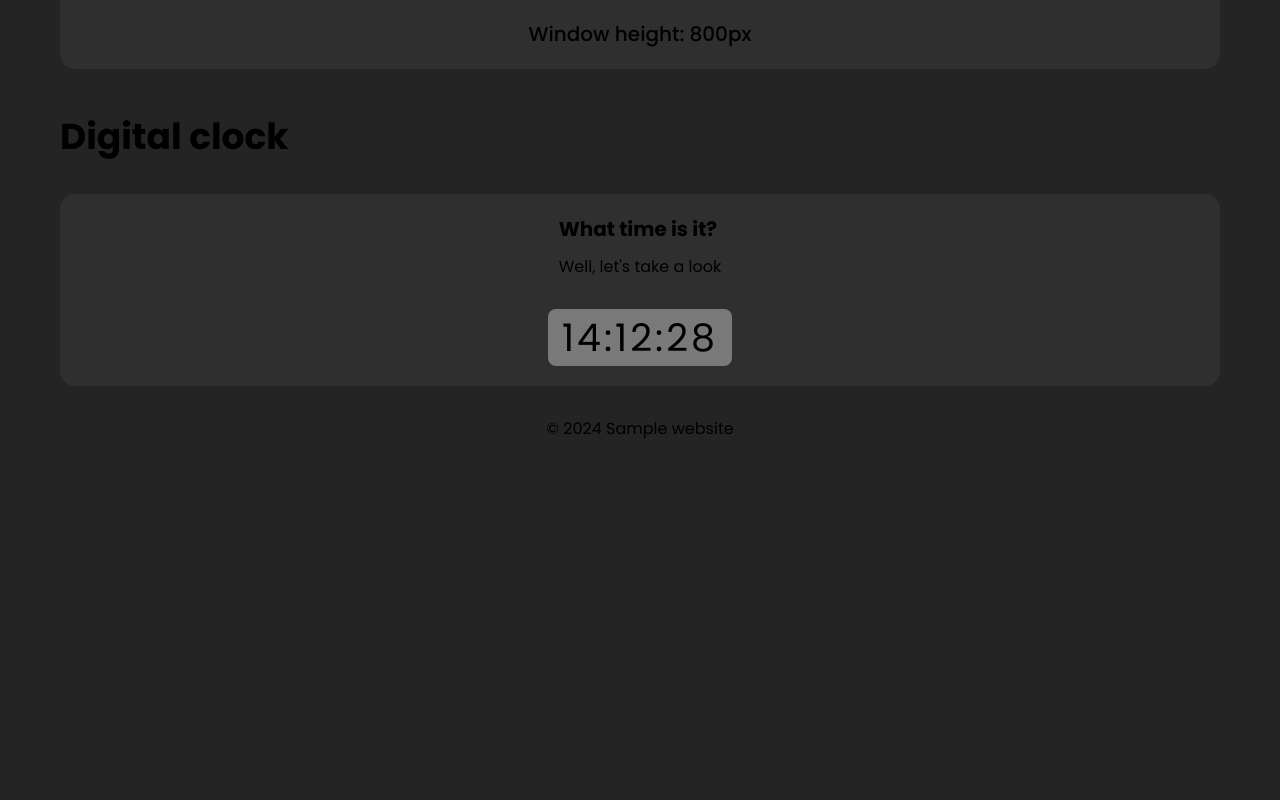
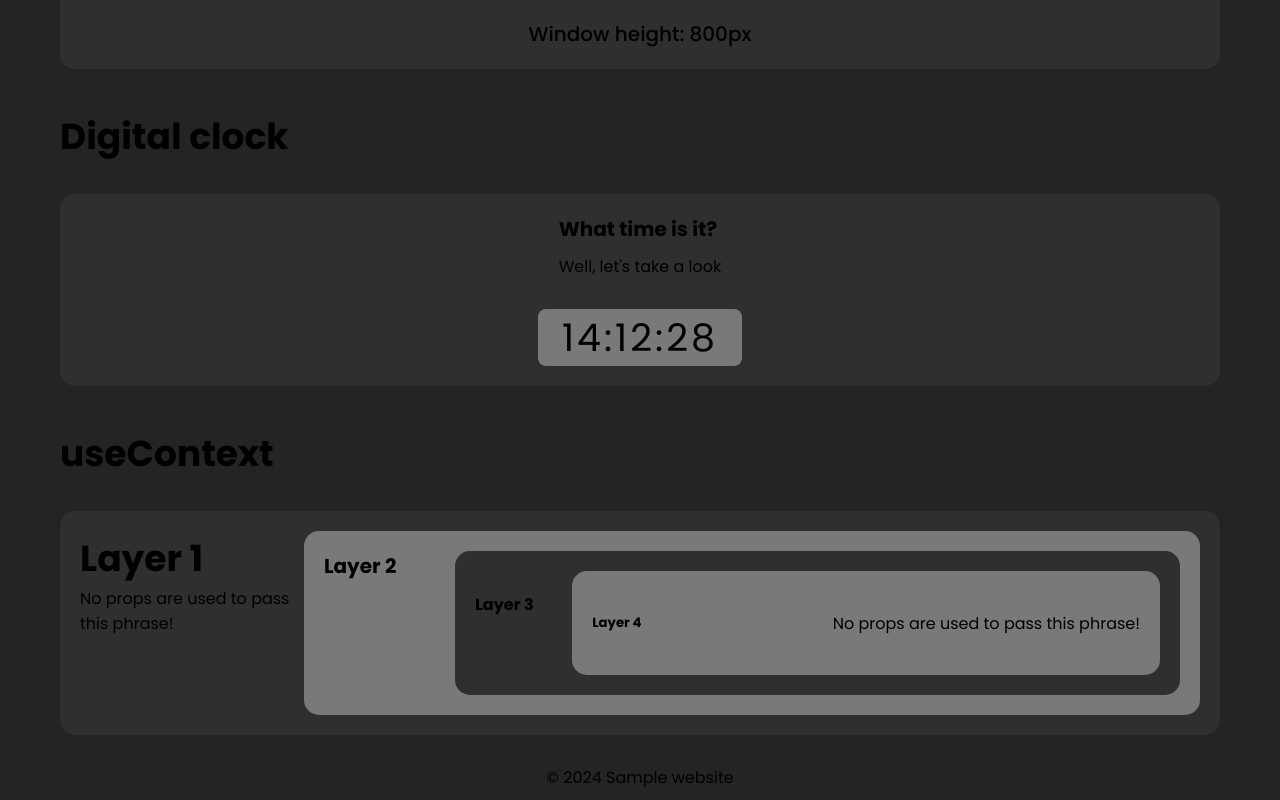
Before and after one commit to skmkqw/ReactSample, a React (Vite) app: page / in a window 1280 px wide. Shown: the part 1666-2466 px from the top of the page. Before the commit the page ends 2117 px from the top, so only its background shows below. Built offline with nearby package versions, Linux system fonts and the light colour scheme.

Commit message:
Nested (L1-L4) component

```diff
--- a/src/App.jsx
+++ b/src/App.jsx
@@ -5,6 +5,7 @@ import CoffeeOrder from "./Components/CoffeeOrder/CoffeeOrder.jsx";
 import ToDoList from "./Components/ToDoList/ToDoList.jsx";
 import Dimensions from "./Components/Dimesions/Dimensions.jsx";
 import Clock from "./Components/Clock/Clock.jsx";
+import NestedL1 from "./Components/Nested/NestedL1.jsx";
 
 function App() {
     const cards = [
@@ -34,6 +35,7 @@ function App() {
                 <ToDoList />
                 <Dimensions />
                 <Clock />
+                <NestedL1 />
             </div>
             <Footer/>
         </>
--- a/src/Components/Clock/Clock.module.css
+++ b/src/Components/Clock/Clock.module.css
@@ -25,5 +25,5 @@
     border-radius: 8px;
     letter-spacing: 3px;
     padding: 0 12px;
-    width: 160px;
+    width: 180px;
 }
--- /dev/null
+++ b/src/Components/Nested/NestedL1.jsx
@@ -0,0 +1,34 @@
+import NestedL2 from "./NestedL2.jsx";
+import {createContext, useState} from "react";
+
+export const MessageContext = createContext("No message here"); //creating and
+                                                // enabling to import the context
+
+function NestedL1()
+{
+    const [message, setMessage] = useState("No props are used to pass this phrase!");
+
+    const styles = {
+        padding: 20 + 'px',
+        display: 'flex',
+        justifyContent: 'space-between'
+    }
+
+    return (
+        <section>
+            <h2>useContext</h2>
+            <div className='card' style={styles}>
+                <div style={{maxWidth:'20%'}}>
+                    <h2>Layer 1</h2>
+                    <p>{message}</p>
+                </div>
+                {/*Wrapping children in context's provider and passing a value to it*/}
+                <MessageContext.Provider value={message}>
+                    <NestedL2/>
+                </MessageContext.Provider>
+            </div>
+        </section>
+    );
+}
+
+export default NestedL1
--- /dev/null
+++ b/src/Components/Nested/NestedL2.jsx
@@ -0,0 +1,20 @@
+import NestedL3 from "./NestedL3.jsx";
+function NestedL2()
+{
+    const styles = {
+        padding: 20 + 'px',
+        display: 'flex',
+        justifyContent: 'space-between',
+        backgroundColor: '#797979',
+        flex: '0 1 80%'
+    }
+
+    return (
+        <div className='card' style={styles}>
+            <h3>Layer 2</h3>
+            <NestedL3 />
+        </div>
+    );
+}
+
+export default NestedL2
--- /dev/null
+++ b/src/Components/Nested/NestedL3.jsx
@@ -0,0 +1,20 @@
+import NestedL4 from "./NestedL4.jsx";
+
+function NestedL3()
+{
+    const styles = {
+        padding: 20 + 'px',
+        display: 'flex',
+        justifyContent: 'space-between',
+        flex: '0 1 80%'
+    }
+
+    return (
+        <div className='card' style={styles}>
+            <h4>Layer 3</h4>
+            <NestedL4 />
+        </div>
+    );
+}
+
+export default NestedL3
--- /dev/null
+++ b/src/Components/Nested/NestedL4.jsx
@@ -0,0 +1,26 @@
+import {useContext} from "react";
+
+import {MessageContext} from "./NestedL1.jsx"; // importing the context
+
+function NestedL4()
+{
+    const message = useContext(MessageContext); //extracting value from the context
+
+    const styles = {
+        padding: 20 + 'px',
+        display: 'flex',
+        justifyContent: 'space-between',
+        alignItems: 'center',
+        backgroundColor: '#797979',
+        flex: '0 1 80%'
+    }
+
+    return (
+        <div className='card' style={styles}>
+            <h5>Layer 4</h5>
+            <p>{message}</p>
+        </div>
+    );
+}
+
+export default NestedL4
```
Also changed, not shown: 1 other file (tests, documents, lock files or other folders).
